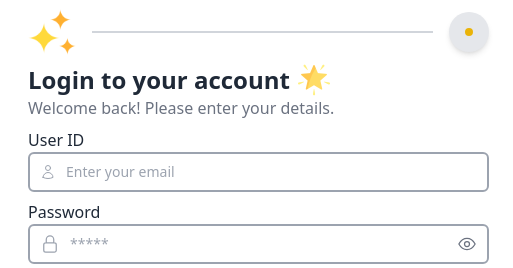
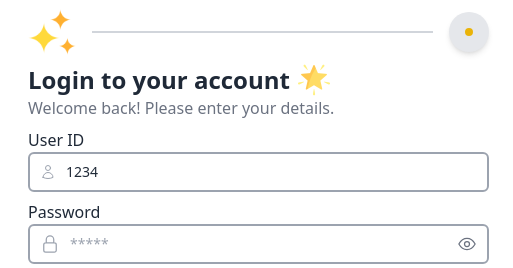
Before and after one commit to gowtham-009/loanapphtml, a plain HTML site: page index.html in a window 1280 px wide. Shown: the top 268 px of the page, 767-1280 px from the left. Drawn offline with nearby package versions, Linux system fonts and the light colour scheme.

Commit message:
Update index.html

```diff
--- a/index.html
+++ b/index.html
@@ -61,7 +61,7 @@
                 <div class="w-full mt-2">
                     <label for="user Id" class="text-md font-medium">User ID</label>
                     <div class=" grid grid-cols-1">
-                        <input id="userId" type="number" name="user Id" placeholder="Enter your email" readonly value="1234 "
+                        <input id="userId" type="number" name="user Id" placeholder="Enter your email" readonly
                             class="col-start-1 row-start-1 border-2 border-gray-400 outline-none block w-full rounded-md bg-white py-1.5 pr-3 pl-10 text-base  placeholder:text-gray-400  sm:pl-9 sm:text-sm/6 dark:bg-[var(--color-bg)] " />
                         <svg xmlns="http://www.w3.org/2000/svg" fill="none" viewBox="0 0 24 24" stroke-width="1.5"
                             stroke="currentColor"
@@ -141,8 +141,10 @@
     </div>
 
     <script>
+        document.getElementById('userId').value='1234'
 
         const mainContainer = document.getElementById('mainContainer');
+
 
         const toggleBtn = document.getElementById('toggleDarkMode');
         const iconEl = document.getElementById('themeIcon');
```
